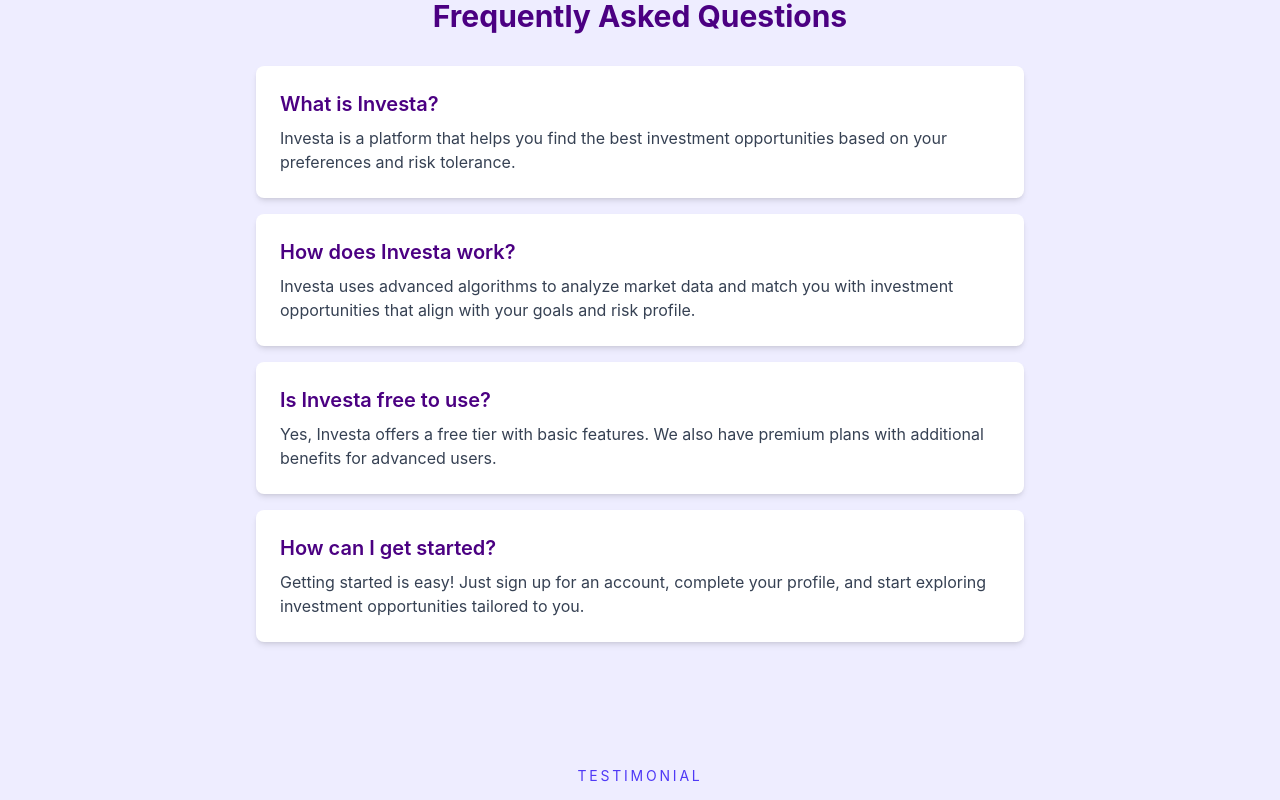
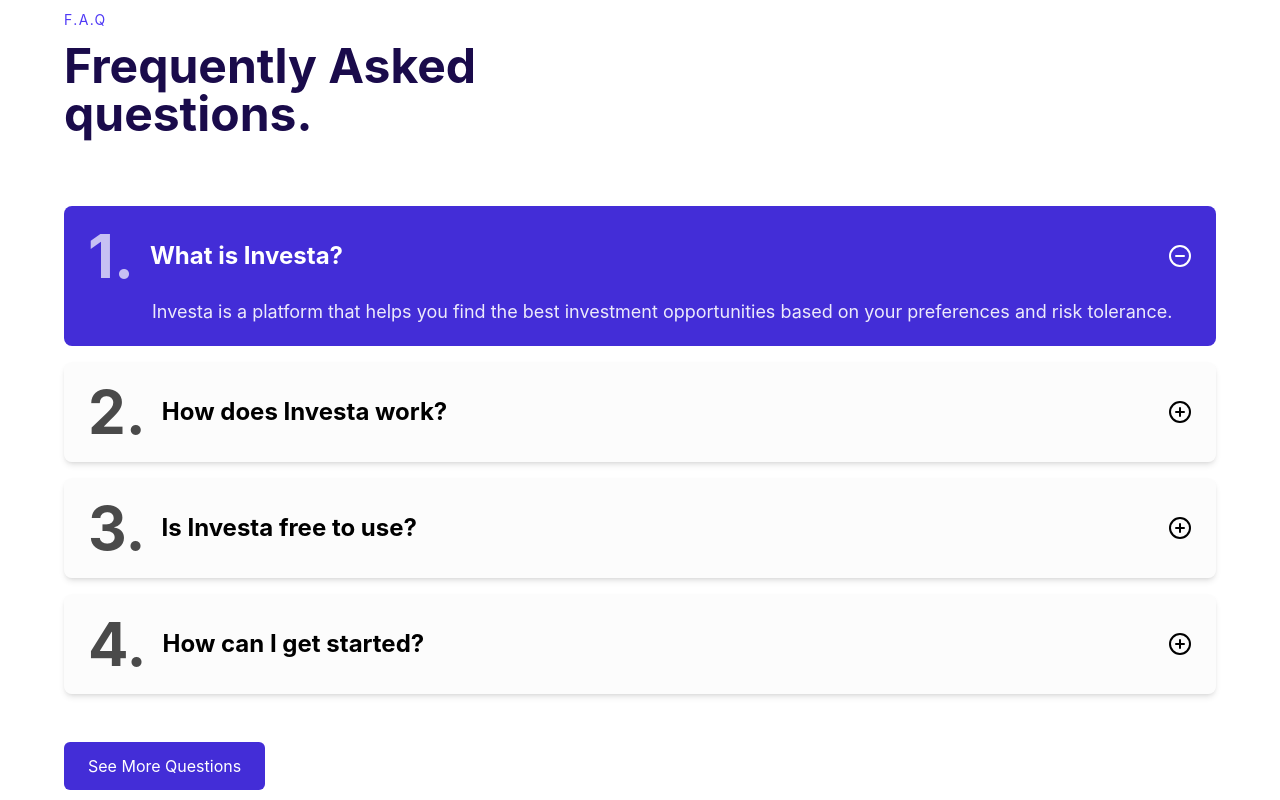
Before and after one commit to kc-clintone/investa-landingpage, a React (Vite) app: page / in a window 1280 px wide. Shown: the part 2220-3020 px from the top of the page. Built offline with nearby package versions, Linux system fonts and the light colour scheme.

Commit message:
mod: add styles for the accordion view of the FAQs

```diff
--- a/src/components/sections/FAQs.jsx
+++ b/src/components/sections/FAQs.jsx
@@ -1,25 +1,79 @@
+import { useState } from "react"
+import { Section } from "../ui/Section"
+import { faqs } from "../../../utils"
+import { MinusCircle, PlusCircleIcon } from "lucide-react"
+
+
 export const FAQs = () => {
+  const [activeIndex, setActiveIndex] = useState(0)
+
+  const toggleFAQ = (index) => {
+    setActiveIndex(activeIndex === index ? null : index)
+  }
+
   return (
-    <div className="container mx-auto py-12 px-6 flex flex-col items-center gap-8">
-      <h2 className="text-3xl font-bold text-[#4B0082]">Frequently Asked Questions</h2>
-      <div className="w-full max-w-3xl">
-        <div className="bg-white rounded-lg shadow-md p-6 mb-4">
-          <h3 className="text-xl font-semibold text-[#4B0082] mb-2">What is Investa?</h3>
-          <p className="text-gray-700">Investa is a platform that helps you find the best investment opportunities based on your preferences and risk tolerance.</p>
-        </div>
-        <div className="bg-white rounded-lg shadow-md p-6 mb-4">
-          <h3 className="text-xl font-semibold text-[#4B0082] mb-2">How does Investa work?</h3>
-          <p className="text-gray-700">Investa uses advanced algorithms to analyze market data and match you with investment opportunities that align with your goals and risk profile.</p>
-        </div>
-        <div className="bg-white rounded-lg shadow-md p-6 mb-4">
-          <h3 className="text-xl font-semibold text-[#4B0082] mb-2">Is Investa free to use?</h3>
-          <p className="text-gray-700">Yes, Investa offers a free tier with basic features. We also have premium plans with additional benefits for advanced users.</p>
-        </div>
-        <div className="bg-white rounded-lg shadow-md p-6 mb-4">
-          <h3 className="text-xl font-semibold text-[#4B0082] mb-2">How can I get started?</h3>
-          <p className="text-gray-700">Getting started is easy! Just sign up for an account, complete your profile, and start exploring investment opportunities tailored to you.</p>
-        </div>
+    <div className="bg-white py-5" id="faqs">
+    <Section className="flex flex-col items-center gap-12 align-start">
+      <div className="w-full flex flex-col max-w-6xl mb-5">
+        {/* Top label */}
+        <p className="text-sm tracking-widest text-indigo-600 uppercase">
+          F.A.Q
+        </p>
+
+        {/* Main heading */}
+        <h2 className="text-4xl md:text-5xl font-bold text-[#1a0b4b] mt-3 text-left max-w-125">
+          Frequently Asked questions.
+        </h2>
       </div>
+
+      <div className="w-full max-w-6xl flex flex-col gap-4">
+        {faqs.map((faq, index) => {
+          const isActive = index === activeIndex
+
+          return (
+            <div
+              key={index}
+              onClick={() => toggleFAQ(index)}
+              className={`cursor-pointer rounded-lg px-6 py-5 transition-all duration-300 ${
+                isActive
+                  ? "bg-indigo-700 text-white"
+                  : "bg-gray-100/30 text-black shadow-md"
+              }`}
+            >
+              <div className="flex items-center gap-4">
+                <span className="text-6xl font-bold opacity-70">
+                  {index + 1}.
+                </span>
+
+                <h3 className="text-2xl font-bold">
+                  {faq.question}
+                </h3>
+
+                <span className="ml-auto">
+                  {isActive ? <MinusCircle/> : <PlusCircleIcon/>}
+                </span>
+              </div>
+
+              <div
+                className={`overflow-hidden transition-all duration-300 ${
+                  isActive ? "max-h-40 mt-3" : "max-h-0"
+                }`}
+              >
+                <p className="text-lg opacity-90 ml-16">
+                  {faq.answer}
+                </p>
+              </div>
+            </div>
+          )
+        })}
+      </div>
+
+      <div className="w-full max-w-6xl items-baseline">
+        <button className="bg-indigo-700 text-white px-6 py-3 rounded-md hover:bg-indigo-800 transition">
+          See More Questions
+        </button>
+      </div>
+    </Section>
     </div>
   )
 }
```
